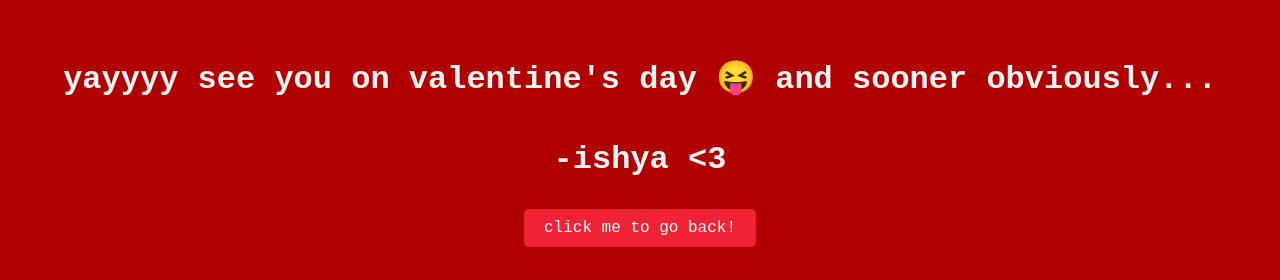
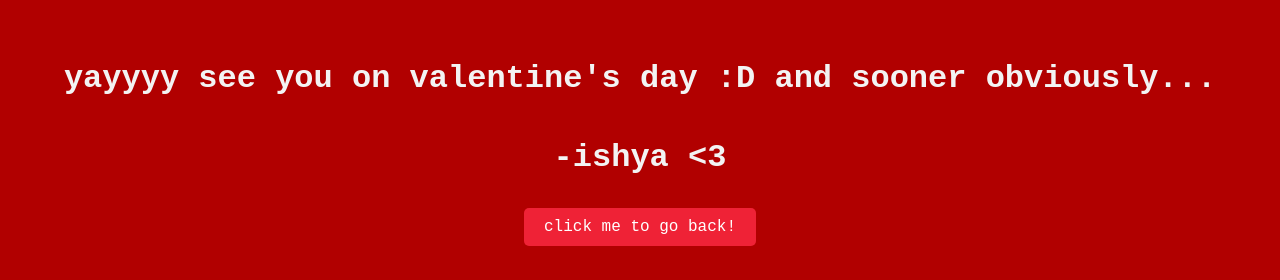
Before and after one commit to ishyajalla/vday, a plain HTML site: page index2.html in a window 1280 px wide. Shown: the part 253-533 px from the top of the page. Drawn offline with Linux system fonts and the light colour scheme.

Commit message:
Update index2.html
back to smiley

```diff
--- a/index2.html
+++ b/index2.html
@@ -71,7 +71,7 @@
 </head>
 <body>
     <div class="container">
-        <h1>yayyyy see you on valentine's day 😝 and sooner obviously...</h1>
+        <h1>yayyyy see you on valentine's day :D and sooner obviously...</h1>
         <h1>-ishya <3</h1>
         <img src="https://media0.giphy.com/media/v1.Y2lkPTc5MGI3NjExZ2V2NXhhdWU2anJlbjFma29jN2dxcW42MzBsNGtncGdjMmFnZmtlYiZlcD12MV9pbnRlcm5hbF9naWZfYnlfaWQmY3Q9Zw/qFmdpUKAFZ6rMobzzu/giphy.gif" alt="kitties">
         <button type="button" onclick="window.location.href = 'index.html'">click me to go back!</button>
```
